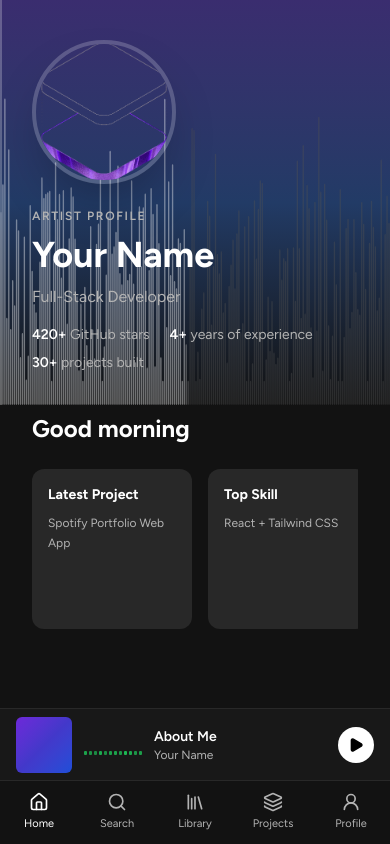
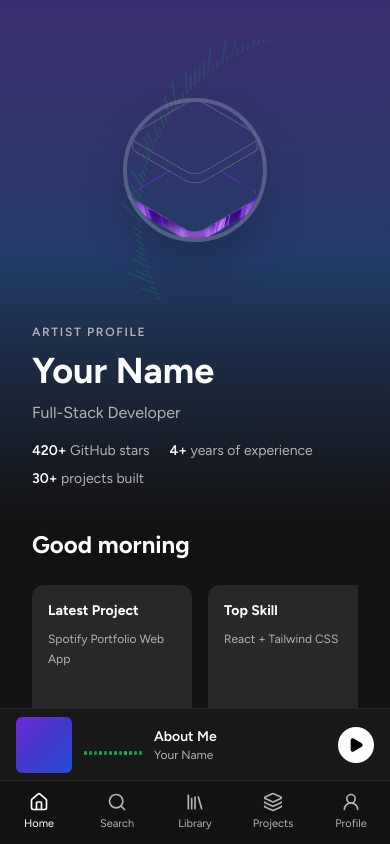
Before and after one commit to Spamziesagcan/portfolio, a React (Vite) app: page / in a window 390 px wide. Built offline with nearby package versions, Linux system fonts and the light colour scheme.

Commit message:
cursor update

```diff
--- /dev/null
+++ b/src/components/CustomCursor.jsx
@@ -0,0 +1,212 @@
+import { useCallback, useEffect, useRef, useState } from 'react'
+import { createPortal } from 'react-dom'
+import {
+  AnimatePresence,
+  motion,
+  useMotionValue,
+  useSpring,
+  useTransform,
+} from 'framer-motion'
+
+const INNER_SIZE = 10
+const OUTER_SIZE = 32
+const HOVER_SIZE = 60
+const PRESS_SCALE = 0.7
+const PARTICLE_COUNT = 8
+const MAX_PARTICLES = 20
+const PARTICLE_SIZE = 4
+const PARTICLE_DISTANCE_MIN = 30
+const PARTICLE_DISTANCE_MAX = 60
+const PARTICLE_LIFETIME_MS = 500
+
+function CustomCursor() {
+  const [mounted, setMounted] = useState(false)
+  const [isVisible, setIsVisible] = useState(false)
+  const [isHovered, setIsHovered] = useState(false)
+  const [isPressed, setIsPressed] = useState(false)
+  const [particles, setParticles] = useState([])
+  const pressTimerRef = useRef(null)
+  const activeParticlesRef = useRef([])
+  const particleIdRef = useRef(0)
+
+  const mouseX = useMotionValue(-100)
+  const mouseY = useMotionValue(-100)
+  const springX = useSpring(mouseX, { stiffness: 150, damping: 18 })
+  const springY = useSpring(mouseY, { stiffness: 150, damping: 18 })
+
+  const innerX = useTransform(mouseX, (value) => value - INNER_SIZE / 2)
+  const innerY = useTransform(mouseY, (value) => value - INNER_SIZE / 2)
+  const outerX = useTransform(springX, (value) => value - OUTER_SIZE / 2)
+  const outerY = useTransform(springY, (value) => value - OUTER_SIZE / 2)
+
+  const removeParticle = useCallback((particleId) => {
+    activeParticlesRef.current = activeParticlesRef.current.filter(
+      (particle) => particle.id !== particleId,
+    )
+    setParticles((currentParticles) =>
+      currentParticles.filter((particle) => particle.id !== particleId),
+    )
+  }, [])
+
+  const spawnParticles = useCallback(
+    (clientX, clientY) => {
+      const availableSlots = MAX_PARTICLES - activeParticlesRef.current.length
+      const particleTotal = Math.min(PARTICLE_COUNT, availableSlots)
+
+      if (particleTotal <= 0) {
+        return
+      }
+
+      const spawnedParticles = Array.from({ length: particleTotal }, () => {
+        const angle = Math.random() * Math.PI * 2
+        const distance =
+          PARTICLE_DISTANCE_MIN + Math.random() * (PARTICLE_DISTANCE_MAX - PARTICLE_DISTANCE_MIN)
+        const travelX = Math.cos(angle) * distance
+        const travelY = Math.sin(angle) * distance
+
+        return {
+          id: particleIdRef.current += 1,
+          x: clientX - PARTICLE_SIZE / 2,
+          y: clientY - PARTICLE_SIZE / 2,
+          travelX,
+          travelY,
+          color: Math.random() < 0.5 ? '#1DB954' : '#FFFFFF',
+        }
+      })
+
+      activeParticlesRef.current = [...activeParticlesRef.current, ...spawnedParticles]
+      setParticles((currentParticles) => [...currentParticles, ...spawnedParticles])
+    },
+    [],
+  )
+
+  useEffect(() => {
+    setMounted(true)
+
+    const handlePointerMove = (event) => {
+      mouseX.set(event.clientX)
+      mouseY.set(event.clientY)
+      setIsVisible(true)
+
+      if (event.target instanceof Element) {
+        setIsHovered(Boolean(event.target.closest('.hoverable')))
+      } else {
+        setIsHovered(false)
+      }
+    }
+
+    const releasePress = () => {
+      if (pressTimerRef.current) {
+        window.clearTimeout(pressTimerRef.current)
+        pressTimerRef.current = null
+      }
+
+      setIsPressed(false)
+    }
+
+    const handlePointerDown = (event) => {
+      if (event.button !== 0) {
+        return
+      }
+
+      if (pressTimerRef.current) {
+        window.clearTimeout(pressTimerRef.current)
+      }
+
+      setIsPressed(true)
+      spawnParticles(event.clientX, event.clientY)
+      pressTimerRef.current = window.setTimeout(() => {
+        setIsPressed(false)
+        pressTimerRef.current = null
+      }, 140)
+    }
+
+    const handlePointerLeave = () => {
+      setIsHovered(false)
+    }
+
+    window.addEventListener('pointermove', handlePointerMove)
+    window.addEventListener('pointerdown', handlePointerDown)
+    window.addEventListener('pointerup', releasePress)
+    window.addEventListener('pointercancel', releasePress)
+    document.addEventListener('mouseleave', handlePointerLeave)
+
+    return () => {
+      window.removeEventListener('pointermove', handlePointerMove)
+      window.removeEventListener('pointerdown', handlePointerDown)
+      window.removeEventListener('pointerup', releasePress)
+      window.removeEventListener('pointercancel', releasePress)
+      document.removeEventListener('mouseleave', handlePointerLeave)
+
+      if (pressTimerRef.current) {
+        window.clearTimeout(pressTimerRef.current)
+      }
+
+      activeParticlesRef.current = []
+    }
+  }, [mouseX, mouseY, spawnParticles])
+
+  useEffect(() => {
+    return () => {
+      activeParticlesRef.current = []
+      setParticles([])
+    }
+  }, [])
+
+  if (!mounted) {
+    return null
+  }
+
+  const hoverScale = isHovered ? HOVER_SIZE / OUTER_SIZE : 1
+  const pressScale = isPressed ? PRESS_SCALE : 1
+  const combinedOuterScale = hoverScale * pressScale
+  const combinedInnerScale = pressScale
+
+  return createPortal(
+    <div className="pointer-events-none fixed inset-0 z-[9999] hidden md:block">
+      <AnimatePresence initial={false}>
+        {particles.map((particle) => (
+          <motion.div
+            key={particle.id}
+            className="fixed left-0 top-0 h-[4px] w-[4px] rounded-full"
+            style={{
+              left: particle.x,
+              top: particle.y,
+              backgroundColor: particle.color,
+            }}
+            initial={{ opacity: 1, scale: 1, x: 0, y: 0 }}
+            animate={{
+              opacity: [1, 0.9, 0],
+              scale: [1, 0.88, 0],
+              x: particle.travelX,
+              y: particle.travelY,
+            }}
+            exit={{ opacity: 0, scale: 0 }}
+            transition={{ duration: PARTICLE_LIFETIME_MS / 1000, ease: 'easeOut' }}
+            onAnimationComplete={() => removeParticle(particle.id)}
+          />
+        ))}
+      </AnimatePresence>
+
+      <motion.div
+        className="fixed left-0 top-0 h-[10px] w-[10px] rounded-full bg-[#1DB954]"
+        style={{ x: innerX, y: innerY }}
+        animate={{ scale: combinedInnerScale, opacity: isVisible ? 1 : 0 }}
+        transition={{ type: 'spring', stiffness: 150, damping: 18 }}
+      />
+
+      <motion.div
+        className="fixed left-0 top-0 h-[32px] w-[32px] rounded-full border-[1.5px] border-[#1DB954]"
+        style={{ x: outerX, y: outerY }}
+        animate={{
+          scale: combinedOuterScale,
+          opacity: isVisible ? (isHovered ? 0.4 : 0.6) : 0,
+        }}
+        transition={{ type: 'spring', stiffness: 150, damping: 18 }}
+      />
+    </div>,
+    document.body,
+  )
+}
+
+export default CustomCursor
--- a/src/components/HeroWaveform.jsx
+++ b/src/components/HeroWaveform.jsx
@@ -1,9 +1,10 @@
 import { useEffect, useMemo, useState } from 'react'
 
 const BAR_COUNT = 200
-const PLAYHEAD_DURATION_MS = 8000
-const BAR_WIDTH = 0.7
-const SVG_HEIGHT = 100
+const BAR_WIDTH = 2.25
+const CANVAS_SIZE = 260
+const CENTER = CANVAS_SIZE / 2
+const INNER_RADIUS = 84
 
 function clamp(value, min, max) {
   return Math.min(max, Math.max(min, value))
@@ -16,13 +17,15 @@ function HeroWaveform({ isHovered = false, className = '' }) {
     return Array.from({ length: BAR_COUNT }, (_, index) => {
       const progress = index / (BAR_COUNT - 1)
 
-      const baseHeight = 18 + Math.random() * 26
-      const amplitude = 9 + Math.random() * 20
-      const secondaryAmplitude = 3 + Math.random() * 8
-      const phase = progress * Math.PI * 1.5 + Math.random() * Math.PI * 2
+      const baseHeight = 8 + Math.random() * 14
+      const amplitude = 7 + Math.random() * 13
+      const secondaryAmplitude = 2 + Math.random() * 6
+      const phase = progress * Math.PI * 2.2 + Math.random() * Math.PI * 2
       const secondaryPhase = Math.random() * Math.PI * 2
-      const speed = 0.55 + Math.random() * 0.75
-      const secondarySpeed = speed * (1.55 + Math.random() * 0.35)
+      const speed = 0.32 + Math.random() * 0.55
+      const secondarySpeed = speed * (1.45 + Math.random() * 0.45)
+      const opacity = 0.68 + Math.random() * 0.32
+      const angle = (index / BAR_COUNT) * 360
 
       return {
         baseHeight,
@@ -32,7 +35,8 @@ function HeroWaveform({ isHovered = false, className = '' }) {
         secondaryPhase,
         speed,
         secondarySpeed,
-        opacity: 0.75 + Math.random() * 0.25,
+        opacity,
+        angle,
       }
     })
   }, [])
@@ -53,8 +57,6 @@ function HeroWaveform({ isHovered = false, className = '' }) {
     }
   }, [])
 
-  const playheadProgress = (animationTime % PLAYHEAD_DURATION_MS) / PLAYHEAD_DURATION_MS
-  const activeBarIndex = Math.floor(playheadProgress * BAR_COUNT)
   const waveTime = animationTime / 1000
 
   return (
@@ -64,19 +66,8 @@ function HeroWaveform({ isHovered = false, className = '' }) {
       } ${className}`}
       aria-hidden="true"
     >
-      <style>{`
-        @keyframes hero-waveform-playhead {
-          0% {
-            transform: translateX(0);
-          }
-          100% {
-            transform: translateX(calc(100% - 2px));
-          }
-        }
-      `}</style>
-
       <svg
-        viewBox={`0 0 ${BAR_COUNT} ${SVG_HEIGHT}`}
+        viewBox={`0 0 ${CANVAS_SIZE} ${CANVAS_SIZE}`}
         preserveAspectRatio="none"
         className="h-full w-full"
       >
@@ -87,34 +78,29 @@ function HeroWaveform({ isHovered = false, className = '' }) {
           const barHeight = clamp(
             bar.baseHeight + swell * bar.amplitude * hoverMultiplier + secondarySwell * bar.secondaryAmplitude * hoverMultiplier,
             6,
-            SVG_HEIGHT - 6,
+            28,
           )
-          const x = index + (1 - BAR_WIDTH) / 2
-          const isPlayed = index <= activeBarIndex
 
           return (
             <rect
               key={index}
-              x={x}
-              y={SVG_HEIGHT - barHeight}
+              x={CENTER - BAR_WIDTH / 2}
+              y={CENTER - INNER_RADIUS - barHeight}
               width={BAR_WIDTH}
               height={barHeight}
               rx="0.35"
-              fill={isPlayed ? '#FFFFFF' : '#535353'}
+              fill="#1DB954"
+              fillOpacity={bar.opacity}
+              transform={`rotate(${bar.angle} ${CENTER} ${CENTER})`}
               style={{
                 transformBox: 'fill-box',
                 transformOrigin: 'center bottom',
-                transition: 'fill 120ms linear',
+                transition: 'opacity 120ms linear',
               }}
             />
           )
         })}
       </svg>
-
-      <div
-        className="absolute top-0 bottom-0 w-[2px] bg-white/60"
-        style={{ animation: `hero-waveform-playhead ${PLAYHEAD_DURATION_MS}ms linear infinite` }}
-      />
     </div>
   )
 }
--- a/src/components/MainContent.jsx
+++ b/src/components/MainContent.jsx
@@ -10,7 +10,7 @@ function MainContent({ title, description }) {
         {Array.from({ length: 12 }).map((_, index) => (
           <motion.div
             key={index}
-            className="h-20 rounded-lg bg-spotify-card/70 border border-white/5"
+            className="hoverable h-20 rounded-lg bg-spotify-card/70 border border-white/5"
             whileHover={{ scale: 1.04 }}
             transition={{ duration: 0.2, ease: 'easeOut' }}
           />
--- a/src/components/MobileBottomNav.jsx
+++ b/src/components/MobileBottomNav.jsx
@@ -30,7 +30,7 @@ function MobileBottomNav() {
               }}
               className={({ isActive }) =>
                 [
-                  'flex flex-col items-center justify-center gap-1 text-[11px] transition-colors',
+                  'hoverable flex flex-col items-center justify-center gap-1 text-[11px] transition-colors',
                   isActive ? 'text-white' : 'text-[#B3B3B3] hover:text-white',
                 ].join(' ')
               }
--- a/src/components/Sidebar.jsx
+++ b/src/components/Sidebar.jsx
@@ -28,7 +28,7 @@ function Sidebar({ className = '', onNavigate }) {
   ]
 
   const baseLinkClasses =
-    'group flex items-center gap-3 rounded-md px-3 py-2 text-sm font-semibold transition-colors'
+    'hoverable group flex items-center gap-3 rounded-md px-3 py-2 text-sm font-semibold transition-colors'
 
   const getPrimaryNavClasses = ({ isActive }) =>
     [
@@ -40,7 +40,7 @@ function Sidebar({ className = '', onNavigate }) {
 
   const getPlaylistClasses = ({ isActive }) =>
     [
-      'group flex items-center gap-3 rounded-md px-3 py-2 text-sm transition-colors',
+      'hoverable group flex items-center gap-3 rounded-md px-3 py-2 text-sm transition-colors',
       isActive
         ? 'text-white'
         : 'text-[#B3B3B3] hover:text-white focus-visible:text-white',
--- a/src/pages/Experience.jsx
+++ b/src/pages/Experience.jsx
@@ -120,7 +120,7 @@ function Experience() {
 									<Fragment key={item.id}>
 										<tr
 											onClick={() => setExpandedId(expanded ? '' : item.id)}
-											className="group cursor-pointer border-b border-white/5 transition-colors hover:bg-[#282828]"
+											className="hoverable group cursor-pointer border-b border-white/5 transition-colors hover:bg-[#282828]"
 										>
 											<td className="px-3 py-3">
 												<div className="relative flex h-6 w-6 items-center justify-center text-sm text-[#B3B3B3]">
@@ -178,7 +178,7 @@ function Experience() {
 															href={item.website}
 															target="_blank"
 															rel="noreferrer"
-															className="inline-flex items-center gap-2 rounded-full bg-white px-4 py-2 text-sm font-semibold text-black transition-opacity hover:opacity-90"
+															className="hoverable inline-flex items-center gap-2 rounded-full bg-white px-4 py-2 text-sm font-semibold text-black transition-opacity hover:opacity-90"
 														>
 															Company Website
 															<ExternalLink className="h-4 w-4" />
--- a/src/pages/Home.jsx
+++ b/src/pages/Home.jsx
@@ -34,19 +34,21 @@ function Home() {
 
 	return (
 		<PageWrapper className="min-h-full bg-[#121212] text-white">
-			<header
+			<header className="relative isolate overflow-hidden bg-gradient-to-b from-[#3a2d6f] via-[#223b66] to-[#121212] px-8 pt-10 pb-8">
+				<div className="relative z-10 flex flex-col items-center gap-6 sm:flex-row sm:items-center">
+					<div
 						onMouseEnter={() => setIsHeroHovered(true)}
 						onMouseLeave={() => setIsHeroHovered(false)}
-				className="relative isolate overflow-hidden bg-gradient-to-b from-[#3a2d6f] via-[#223b66] to-[#121212] px-8 pt-10 pb-8"
+						className="relative flex h-[260px] w-[260px] shrink-0 items-center justify-center"
 					>
 						<HeroWaveform isHovered={isHeroHovered} />
 
-				<div className="relative z-10 flex flex-col gap-6 sm:flex-row sm:items-end">
 						<img
 							src={heroImage}
 							alt="Profile"
-						className="h-36 w-36 rounded-full object-cover border-4 border-white/20 shadow-2xl"
+							className="relative z-10 h-36 w-36 rounded-full border-4 border-white/20 object-cover shadow-2xl"
 						/>
+					</div>
 
 					<div>
 						<p className="text-xs font-semibold uppercase tracking-[0.14em] text-[#B3B3B3]">
@@ -82,7 +84,7 @@ function Home() {
 						{featuredCards.map((card) => (
 							<motion.article
 								key={card.title}
-								className="group relative h-40 w-40 shrink-0 rounded-xl bg-[#282828] p-4 transition-all duration-300 hover:brightness-110"
+								className="hoverable group relative h-40 w-40 shrink-0 rounded-xl bg-[#282828] p-4 transition-all duration-300 hover:brightness-110"
 								whileHover={{ scale: 1.04 }}
 								transition={{ duration: 0.2, ease: 'easeOut' }}
 							>
@@ -92,7 +94,7 @@ function Home() {
 								<button
 									type="button"
 									aria-label={`Play ${card.title}`}
-									className="absolute bottom-4 right-4 inline-flex h-10 w-10 translate-y-2 items-center justify-center rounded-full bg-[#1DB954] text-black opacity-0 shadow-lg transition-all duration-300 group-hover:translate-y-0 group-hover:opacity-100"
+									className="hoverable absolute bottom-4 right-4 inline-flex h-10 w-10 translate-y-2 items-center justify-center rounded-full bg-[#1DB954] text-black opacity-0 shadow-lg transition-all duration-300 group-hover:translate-y-0 group-hover:opacity-100"
 								>
 									<Play className="ml-0.5 h-5 w-5 fill-current" />
 								</button>
```
Also changed, not shown: src/App.jsx (+15 -3 lines), src/components/PlayerBar.jsx (+7 -7 lines), src/pages/Projects.jsx (+4 -4 lines). Lines whose indentation alone changed are shown as unchanged.
